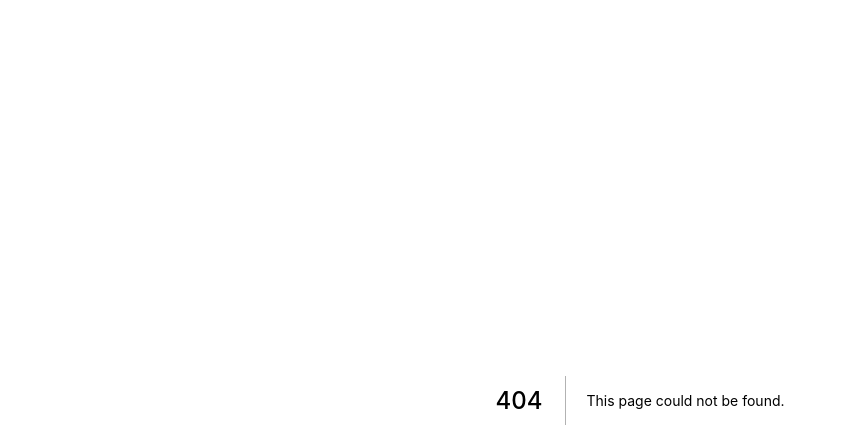
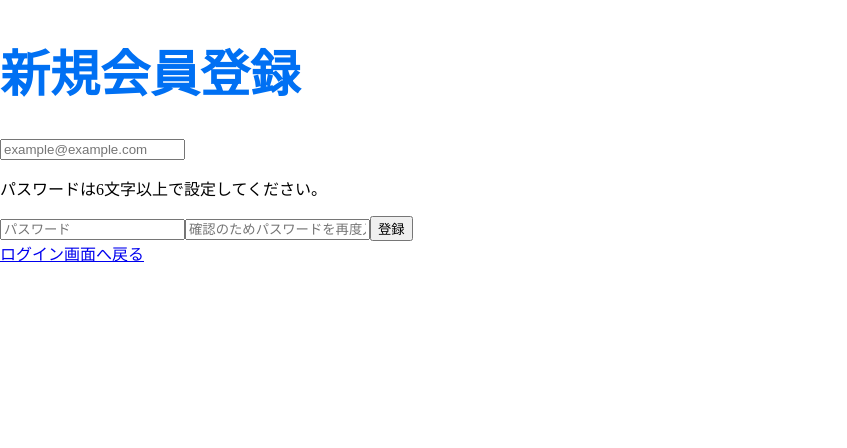
Before and after one commit to empitsu/quiz_app, a Next.js app: page /signup in a window 1280 px wide. Before the commit this address had no page. Shown: the top 448 px of the page, without its empty margins (0-847 px from the left). Built offline with nearby package versions, Linux system fonts and the light colour scheme; no server answers.

Commit message:
feat: add signup page

```diff
--- /dev/null
+++ b/pages/signup.tsx
@@ -0,0 +1,115 @@
+import styled from "styled-components";
+import { useRouter } from "next/router";
+import { useAuthState } from "react-firebase-hooks/auth";
+import {
+  createUserWithEmailAndPassword,
+  getAuth,
+} from "../utils/firebaseHelpers";
+import { useCallback, useEffect, useRef } from "react";
+import Link from "next/link";
+import Head from "next/head";
+
+import { SubmitHandler, useForm } from "react-hook-form";
+
+const Title = styled.h1`
+  font-size: 50px;
+  color: ${({ theme }) => theme.colors.primary};
+`;
+
+type FormValues = {
+  userEmail: string;
+  userPassword: string;
+  userPasswordRepeat: string;
+};
+
+export default function SignUp() {
+  const {
+    register,
+    handleSubmit,
+    watch,
+    errors,
+    clearErrors,
+  } = useForm<FormValues>();
+
+  const [user, loadingForAuth, authError] = useAuthState(getAuth());
+  const router = useRouter();
+  const password = useRef({});
+  password.current = watch("userPasswordRepeat", "");
+
+  useEffect(() => {
+    if (user && !loadingForAuth) {
+      router.push("/mypage/top");
+    }
+  }, [loadingForAuth, router, user]);
+
+  const onSubmit = useCallback<SubmitHandler<FormValues>>(
+    async (data) => {
+      console.log(data);
+
+      const user = await createUserWithEmailAndPassword(
+        data.userEmail,
+        data.userPassword
+      );
+      if (user) {
+        router.push("/mypage/top");
+      }
+    },
+    [router]
+  );
+  return (
+    <>
+      <Head>
+        <title>新規会員登録</title>
+      </Head>
+      <Title>新規会員登録</Title>
+
+      <form onSubmit={handleSubmit(onSubmit)}>
+        <input
+          type="text"
+          name="userEmail"
+          placeholder="example@example.com"
+          ref={register({
+            required: true,
+          })}
+        ></input>
+        {errors.userEmail?.types?.required && (
+          <p>メールアドレスを入力してください。</p>
+        )}
+        <p>パスワードは6文字以上で設定してください。</p>
+        <input
+          type="password"
+          name="userPassword"
+          placeholder="パスワード"
+          ref={register({
+            required: "入力してください。",
+            minLength: {
+              value: 6,
+              message: "パスワードは6文字以上です。",
+            },
+          })}
+        ></input>
+        {errors.userPassword && <p>{errors.userPassword.message}</p>}
+
+        <input
+          type="password"
+          name="userPasswordRepeat"
+          placeholder="確認のためパスワードを再度入力してください。"
+          ref={register({
+            validate: (value) => {
+              return value === password.current || "パスワードが一致しません。";
+            },
+          })}
+        ></input>
+        {errors.userPasswordRepeat && (
+          <p>{errors.userPasswordRepeat.message}</p>
+        )}
+
+        <button type="submit" disabled={loadingForAuth}>
+          登録
+        </button>
+        {authError && <p>authError</p>}
+      </form>
+      <Link href="/">ログイン画面へ戻る</Link>
+    </>
+  );
+}
```
